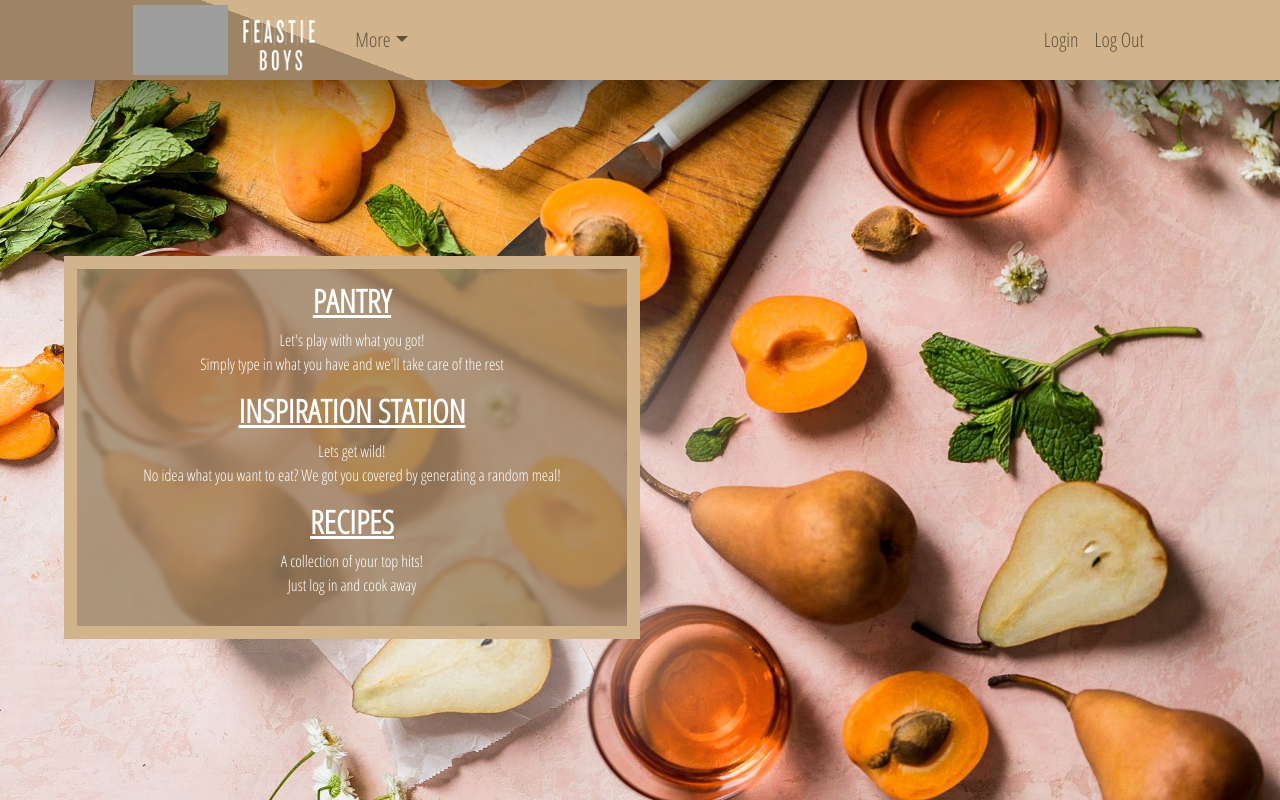
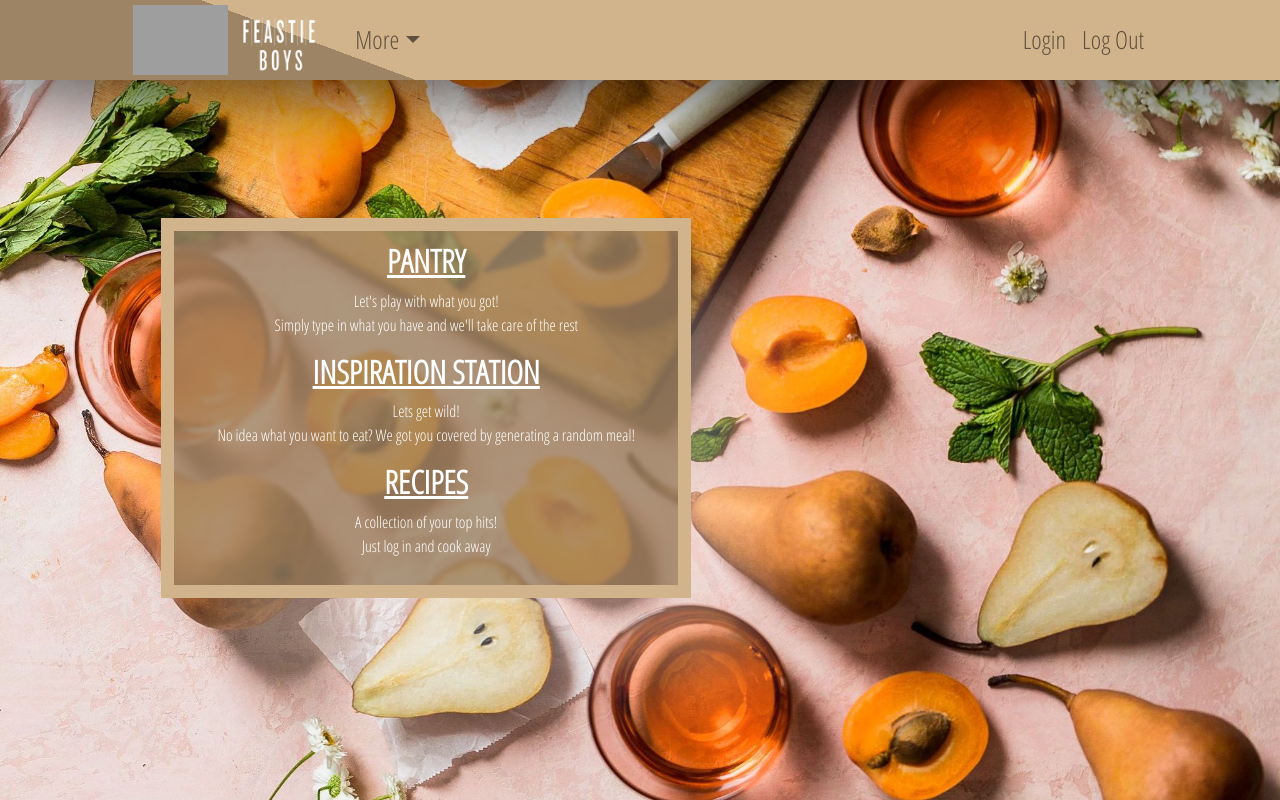
Before and after one commit to isabellukk/FEASTIEboys-fe, a React (Create React App) app: page / in a window 1280 px wide. Shown: the top 800 px of the page. Built offline with nearby package versions, Linux system fonts and the light colour scheme; grey boxes are pictures that could not be loaded.

Commit message:
fixed layout

```diff
--- a/src/App.css
+++ b/src/App.css
@@ -26,7 +26,8 @@ h2 {
 
 .homePageContents{
   padding-bottom: 47%;
-  padding-top: 20%;
+  padding-top: 17%;
+  padding-left: 8%;
   background-image: url(./images/peaches.jpeg);
   background-size: cover;
   background-attachment: fixed;
@@ -112,12 +113,12 @@ h6 {
 
 
 .inspirationContainer {
-  padding-top: 8%;
+  padding-top: 11%;
   padding-left: 16%;
   padding-right: 3%;
   padding-bottom: 1%;
   margin-bottom: 10%;
-  width: 50%;
+  width: 59%;
   min-height: 100%;
   background-color: rgb(255,255,255,0.8);
 
@@ -150,7 +151,7 @@ td{
 
 .nav-link{
   color: white;
-  font-size: 20px;
+  font-size: 25px;
 
 }
 
--- a/src/components/Meal.js
+++ b/src/components/Meal.js
@@ -38,7 +38,7 @@ const Meal = () => {
                 <h3><b>{strMeal}</b></h3>
 
 
-              <img src={strMealThumb} width="35%"/>
+              <img src={strMealThumb} width="45%"/>
 
 
 
```
